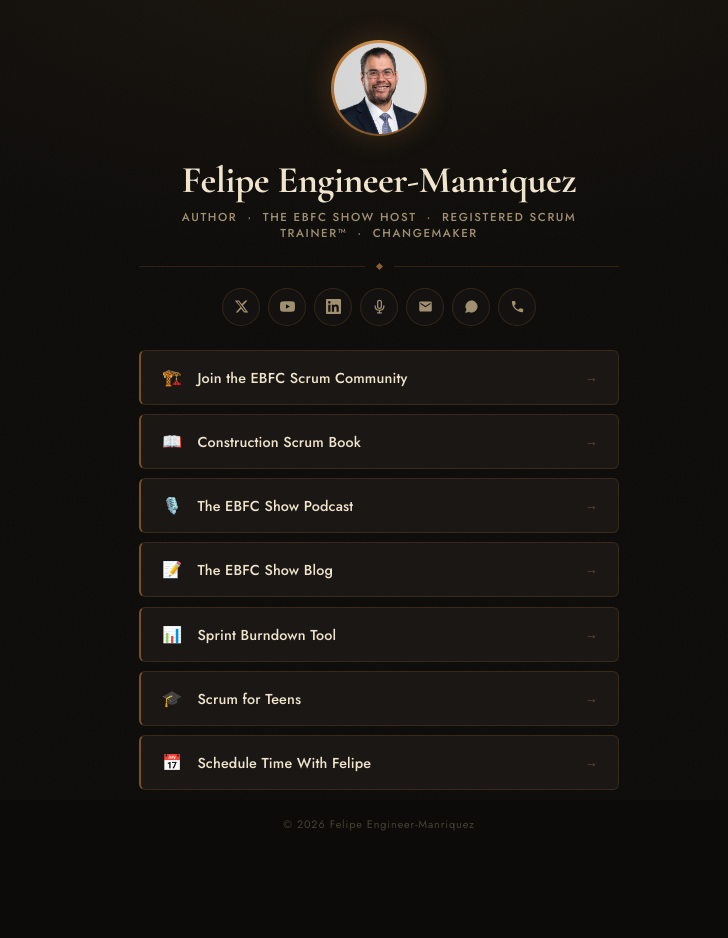
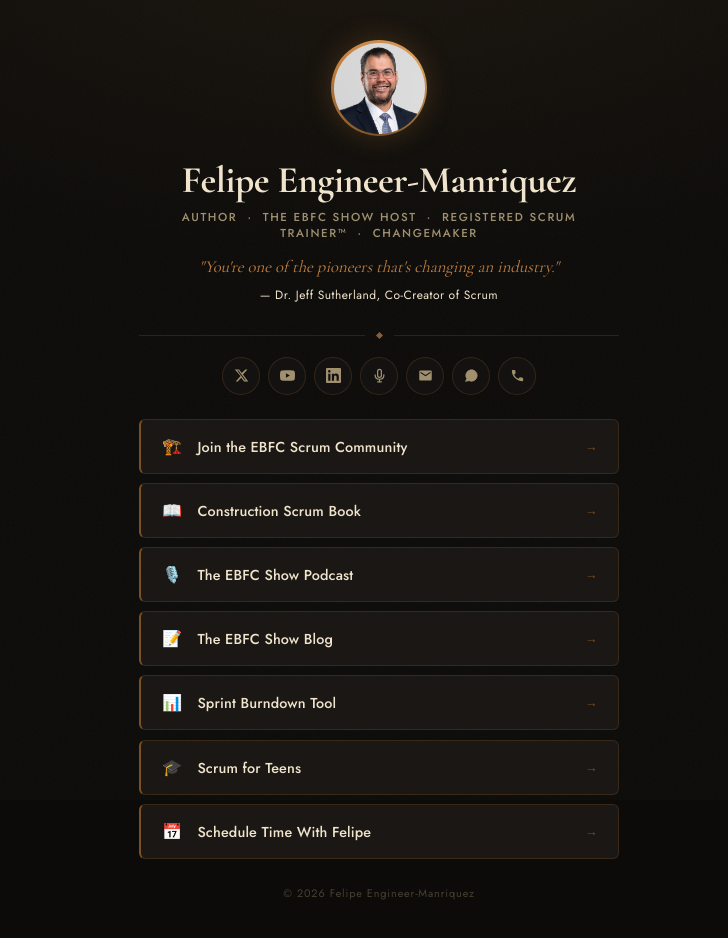
Before and after one commit to felipe-ebfc/felipe-engineer, a plain HTML site: page index.html in a window 1280 px wide. Shown: the whole page, without its empty margins (261-989 px from the left). Before the commit the page ends 872 px from the top, so only its background shows below. Drawn offline with nearby package versions, Linux system fonts and the light colour scheme.

Commit message:
Add Jeff Sutherland testimonial quote

```diff
--- a/index.html
+++ b/index.html
@@ -314,6 +314,16 @@
         <p class="tagline">Author&nbsp;&nbsp;·&nbsp;&nbsp;The EBFC Show Host&nbsp;&nbsp;·&nbsp;&nbsp;Registered Scrum Trainer™&nbsp;&nbsp;·&nbsp;&nbsp;Changemaker</p>
       </div>
 
+      <!-- TESTIMONIAL -->
+      <blockquote class="testimonial" style="margin: 0.8rem 0 0.4rem; padding: 0 1.5rem; text-align: center; animation: rise 0.8s cubic-bezier(0.22,0.61,0.36,1) both; animation-delay: 0.35s;">
+        <p style="font-family: var(--font-display); font-style: italic; font-size: 1.05rem; color: var(--copper); line-height: 1.5; margin: 0;">
+          "You're one of the pioneers that's changing an industry."
+        </p>
+        <cite style="display: block; margin-top: 0.4rem; font-family: var(--font-body); font-size: 0.75rem; font-style: normal; color: var(--text-dim); letter-spacing: 0.04em;">
+          — Dr. Jeff Sutherland, Co-Creator of Scrum
+        </cite>
+      </blockquote>
+
       <!-- DIVIDER -->
       <div class="divider">
         <div class="divider-line"></div>
```
